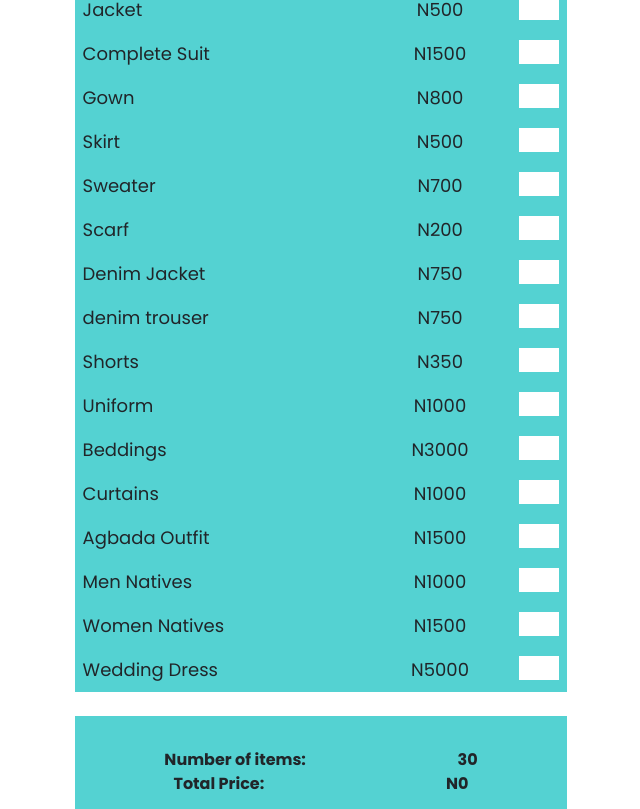
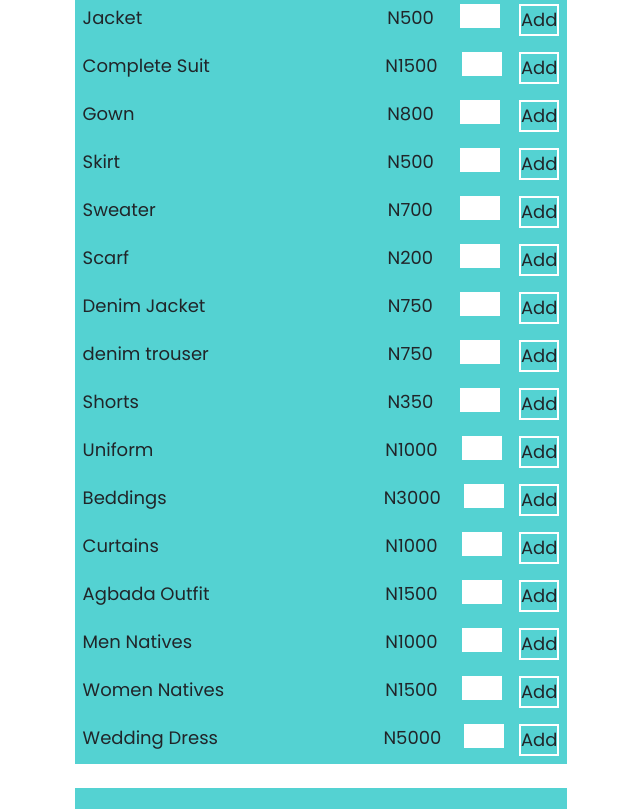
Before and after one commit to Lawdshev/shoklin, a React (Create React App) app in the folder client/: page /DryCleaning in a window 1280 px wide. Shown: the part 291-1100 px from the top of the page, without its empty margins (319-959 px from the left). Built offline with nearby package versions, Linux system fonts and the light colour scheme; no server answers.

Commit message:
fixed pricing

```diff
--- a/client/src/Components/orderComp.jsx
+++ b/client/src/Components/orderComp.jsx
@@ -1,17 +1,29 @@
 import React from 'react';
+import {DryCleaningPriceList} from '../Utilities/priceList';
 import { useState } from 'react';
+import { useEffect } from 'react';
 
 
 function OrderComp(props) {
+  const [value,setValue] = useState('');
 
-
+  const handleChange = (e) => {
+    e.preventDefault();
+    setValue(e.target.value)
+  }
+  const setQty = () => {
+    const item = DryCleaningPriceList.find(c=>c.id == props.id);
+    item.qty = value;
+    props.sumQty();
+    props.sumPrice()
+  }
   return (
     <div className='flex w-full mt-3 justify-between text-md lg:text-lg'>
         <p className='w-3/5'>{props.name}</p>
         <p className=''>N{props.price}</p>
-        <input type="number" max={50} name="qty" id="qty" value={props.value} onChange={props.onChange} className='w-10 ml-2 h-6 bg-white' />
+        <input type="number" max={50} name="qty" value={value} onChange={handleChange} className='w-10 ml-2 h-6 bg-white' />
+        <button className='border-2 border-white' onClick={setQty}>Add</button>
     </div>
   )
 }
-
 export default OrderComp;
--- a/client/src/Pages/DryCleaning.jsx
+++ b/client/src/Pages/DryCleaning.jsx
@@ -1,16 +1,21 @@
 import React from 'react';
 import OrderComp from '../Components/orderComp';
 import {DryCleaningPriceList} from '../Utilities/priceList';
-import { useState } from 'react';
+import { useState,useEffect } from 'react';
 
 function DryCleaning() {
-const [values, setValues] = useState([{}]);
-const [sum, setSum] = useState(0)
-
-const handleChange = (e) => {
-  e.preventDefault();
-  setValues([{...values, [e.target.qty] : e.target.value}]);
-}
+  const [numberOfItems, setNumberOfItems] = useState(0);
+  const [totalPrice, setTotalPrice] = useState(0);
+  const sumQty=() => {
+    let sumItem = 0
+    DryCleaningPriceList.forEach(item=> sumItem += parseInt(item.qty) );
+    setNumberOfItems(sumItem)
+  }
+  const sumPrice=() => {
+    let sumItem = 0
+    DryCleaningPriceList.forEach(item=> sumItem += (parseInt(item.qty) * item.price ));
+    setTotalPrice(sumItem)
+  }
 
 
   return (
@@ -22,8 +27,7 @@ const handleChange = (e) => {
             <p className='font-semibold'>categories</p>
             {
               DryCleaningPriceList.map((cat)=>{
-                return <OrderComp key={cat.name} {...cat} value={values[DryCleaningPriceList.qty]}
-                onChange={handleChange}/>
+                return <OrderComp key={cat.name} sumQty={sumQty} sumPrice={sumPrice} id={cat.id} {...cat}/>
               })
             }
           </div>
@@ -31,11 +35,11 @@ const handleChange = (e) => {
             <div className='flex flex-col w-full'>
               <span className='flex justify-around w-full px-3'>
                 <p  className='font-semibold'>Number of items:</p>
-                <p  className='font-semibold ml-5'>30</p>
+                <p  className='font-semibold ml-5'>{numberOfItems}</p>
               </span>
               <span className='flex justify-around w-full'>
                 <p className='font-semibold'>Total Price:</p>
-                <p className='font-semibold'>N{sum}</p>
+                <p className='font-semibold'>N{totalPrice}</p>
               </span>
             </div>
           </div>
```
